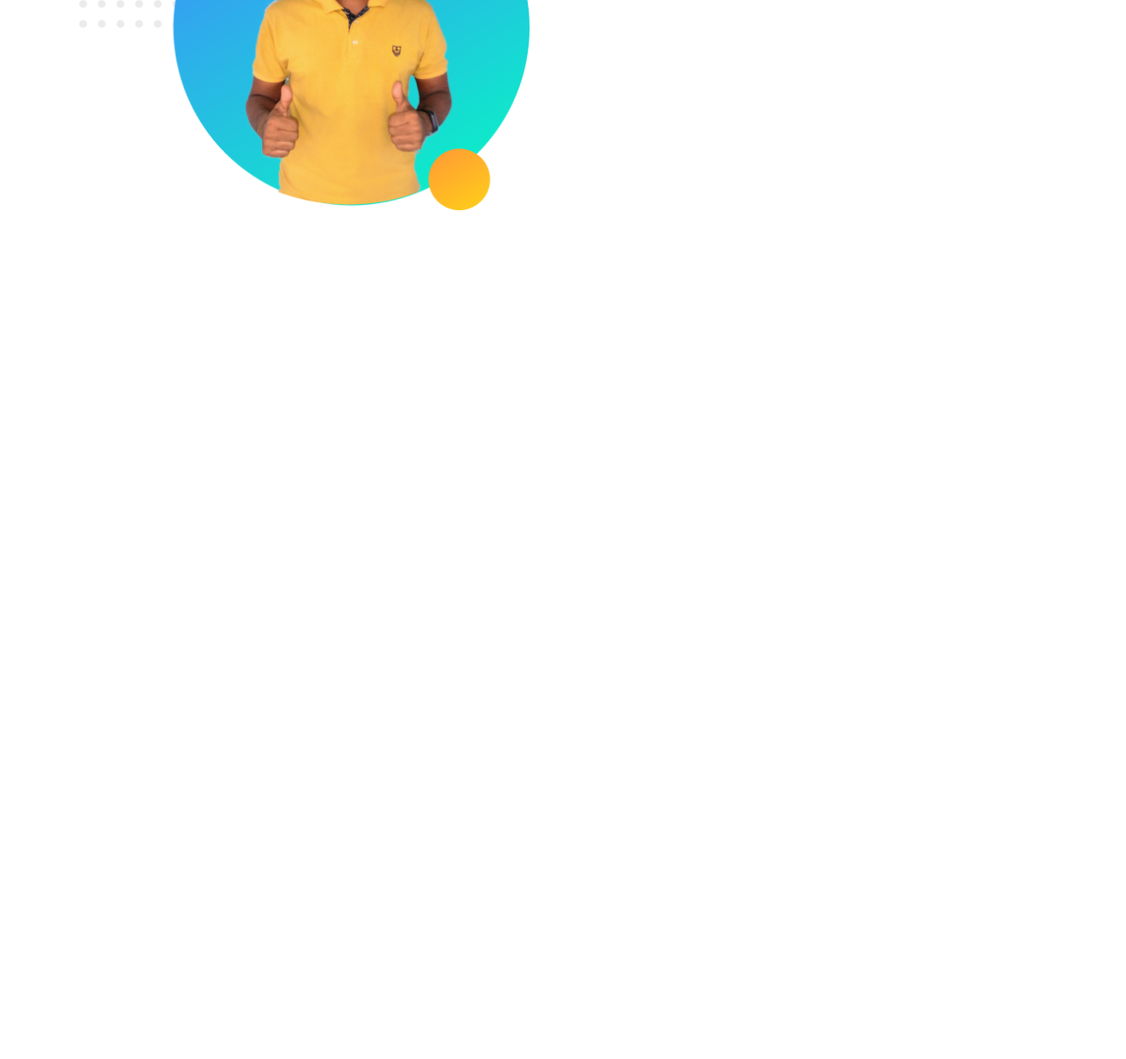
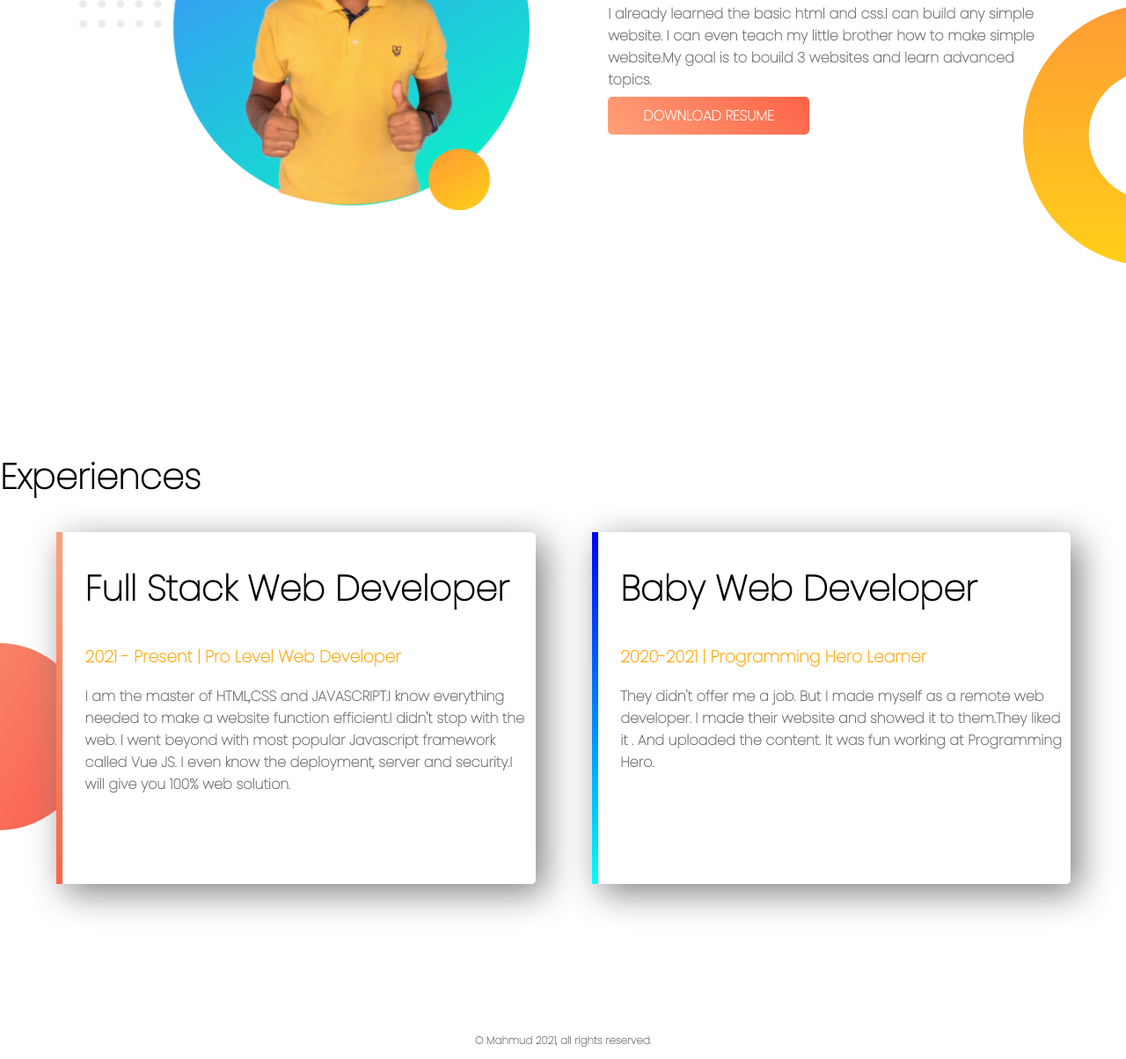
Before and after one commit to MahmudurRashid6604/web-portfolio, a plain HTML site: page index.html in a window 1280 px wide. Shown: the part 821-2025 px from the top of the page at 88% size. Before the commit the page ends 1300 px from the top, so only its background shows below. Drawn offline with Linux system fonts and the light colour scheme.

Commit message:
complete simple page

```diff
--- a/index.html
+++ b/index.html
@@ -13,7 +13,7 @@
   <section class="top-banner">
     <div class="half-width">
       <h1>Welcome To</h1>
-      <h1><span class="name-highlight">Mahmud</span> Website</h1>
+      <h1><span class="orange-highlight">Mahmud</span> Website</h1>
       <h3>World class web developer</h3>
       <p>
         Web development is very interesting. And it is very demandable,
@@ -34,9 +34,39 @@
     <div class="half-width">
       <h2>Big Dream</h2>
       <h3>Become World's No 1 Web Developer</h3>
+      <p>
+        I already learned the basic html and css.I can build any simple website.
+        I can even teach my little brother how to make simple website.My goal is
+        to bouild 3 websites and learn advanced topics.
+      </p>
+      <a class="link-button" target="_blank" href="">DOWNLOAD RESUME</a>
+    </div>
+  </section>
+  <section class="experience-area">
+    <h2>Experiences</h2>
+    <div id="full-stack" class="half-width single-experience">
+      <h2>Full Stack Web Developer</h2>
+      <h3 class="orange-highlight">2021 - Present | Pro Level Web Developer</h3>
+      <p>
+        I am the master of HTML,CSS and JAVASCRIPT.I know everything
+        needed to make a website function efficient.I didn't stop with the web.
+        I went beyond with most popular Javascript framework called Vue JS.
+        I even know the deployment, server and security.I will give you 100% web solution.
+      </p>
 
     </div>
+    <div id="baby-web" class="half-width single-experience">
+      <h2>Baby Web Developer</h2>
+      <h3 class="orange-highlight">2020-2021 | Programming Hero Learner</h3>
+      <p>
+        They didn't offer me a job. But I made myself as a remote web developer.
+        I made their website and showed it to them.They liked it . And uploaded
+        the content. It was fun working at Programming Hero.
+      </p>
+    </div>
   </section>
-
+   <footer>
+     <p>© Mahmud 2021, all rights reserved.</p>
+   </footer>
 </body>
 </html>
--- a/style.css
+++ b/style.css
@@ -9,7 +9,12 @@ h1{
 h2{
     font-size: 40px;
 }
-.name-highlight{
+
+p{
+    color: dimgray;
+    font-weight: 700;
+}
+.orange-highlight{
     color: orange;
 }
 
@@ -42,6 +47,40 @@ section{
     border-radius: 5px;
     color: white;
     font-weight: 700;
+}
 
+.dream-area{
+    background-image: url(images/dream-bg.png);
+    background-repeat: no-repeat;
+    background-position: right;
+}
+.single-experience{
+    box-shadow: 10px 10px 40px gray;
+    border-radius: 5px;
+    height: 80%;
+    background-color: white;
+}
+
+.experience-area{
+    background-image: url(images/exp-bg.png);
+    background-repeat: no-repeat;
+    background-position: left;
+}
+
+#full-stack{
+    border-left: 7px solid;
+    border-image: linear-gradient(180deg, lightsalmon, tomato);
+    border-image-slice: 1;
 
 }
+
+#baby-web{
+    border-left: 7px solid;
+    border-image: linear-gradient(180deg, blue, cyan);
+    border-image-slice: 1;
+}
+
+footer p{
+    text-align: center;
+    font-size: 12px;
+}
```
